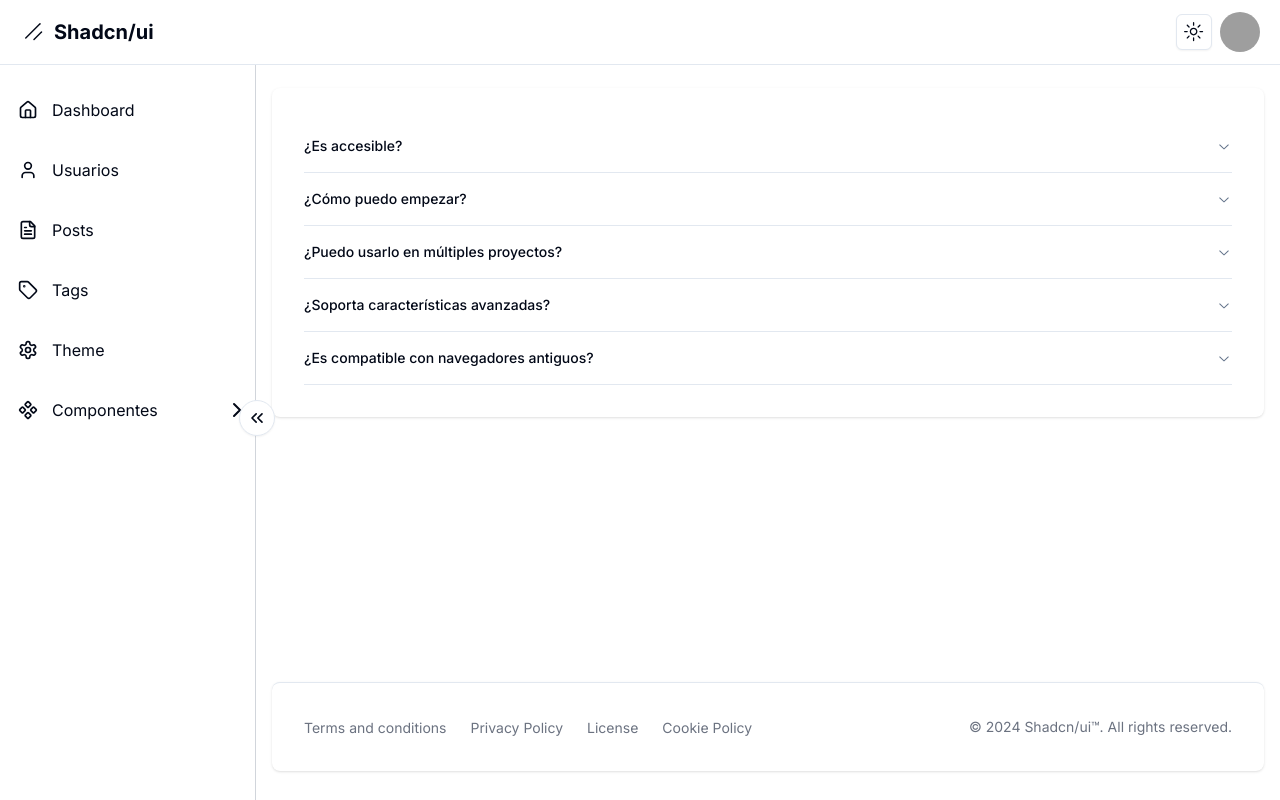
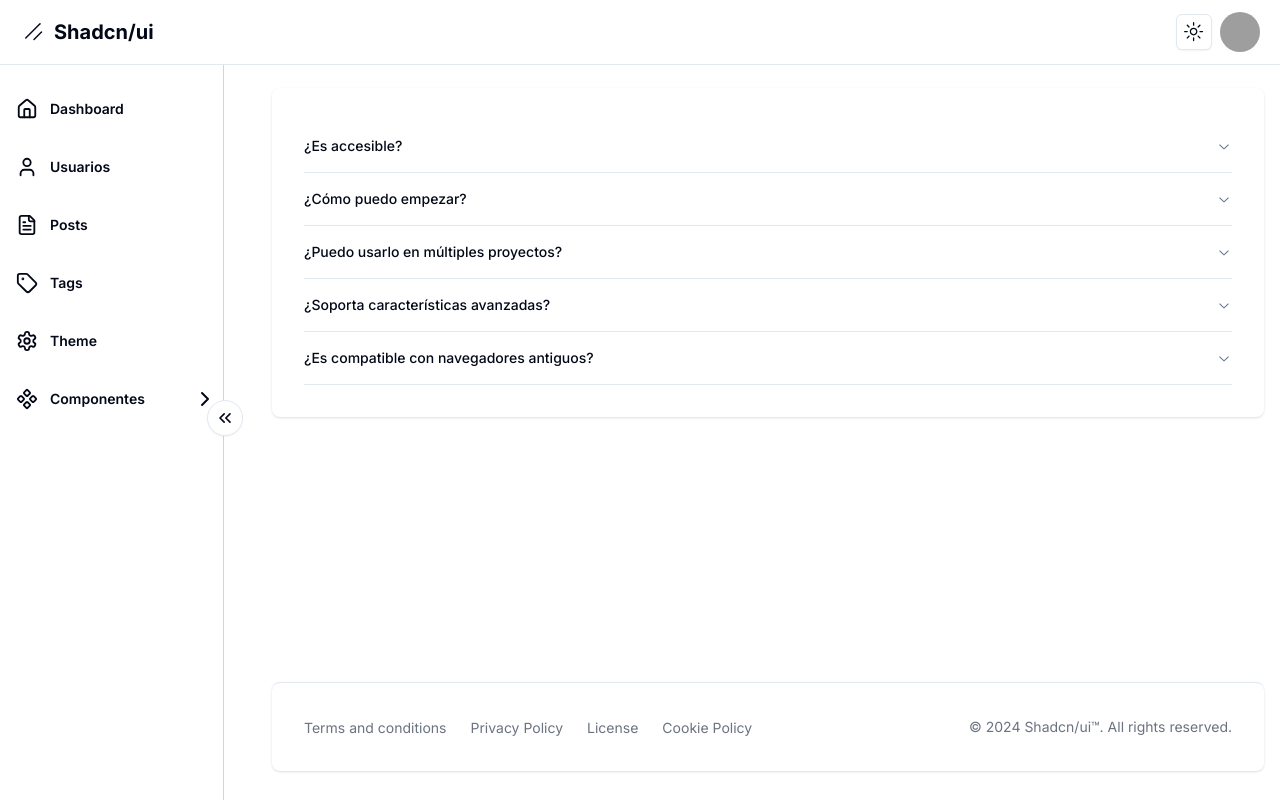
Before and after one commit to Fernixp/SHADCN-DASHBOARD, a Next.js app: page /dashboard/accordion in a window 1280 px wide. Built offline with nearby package versions, Linux system fonts and the light colour scheme; grey boxes are pictures that could not be loaded.

Commit message:
fix: :bug: envolviendo el link en todo el submenu
-no era problema de rendimiento, se clickeaba donde no era :')

```diff
--- a/src/components/layout/sidebar.tsx
+++ b/src/components/layout/sidebar.tsx
@@ -43,7 +43,7 @@ function Sidebar({
           ? "z-21 transition-width duration-75 bg-[hsl(var(--background))]"
           : "fixed hidden z-20 h-full top-0 left-0 pt-16 lg:flex flex-shrink-0 flex-col transition-width duration-300 border-r border-gray-300 dark:border-gray-800"
       } dark:bg-black dark:border-[hsl(var(--border))] ${
-        isCollapsed ? " w-14" : " w-64"
+        isCollapsed ? " w-[54px]" : " w-56"
       }`}
       aria-label="Sidebar"
     >
@@ -53,35 +53,46 @@ function Sidebar({
             <ul className="space-y-2 pb-2">
               {links.map((link) => (
                 <li key={link.href}>
-                  <div
-                    className={`flex justify-between items-center cursor-pointer hover:bg-[hsl(var(--muted))] px-1.5 py-1 ${
-                      link.submenu ? "relative" : ""
-                    } ${
-                      router.includes(link.href) ? "bg-[hsl(var(--muted))]" : ""
-                    } ${isCollapsed ? 'rounded-xl': ''}`}
-                    onClick={() => link.submenu && handleMenuClick(link.name)}
-                  >
                   <Link
                     href={link.href}
-                      className={`text-base capitalize text-[hsl(var(--foreground))] font-normal rounded-lg flex items-center p-[10px]  group ${
-                        link.submenu ? "pr-10" : ""
-                      }`}
                     onClick={() => {
                       if (handleLinkClick) {
                         handleLinkClick(link);
                       }
                     }}
                   >
-                      <link.icon height={20} />
-                      <span className={`${isCollapsed ? 'ml-[16px]':'ml-3'}`}>{link.name}</span>
-                    </Link>
+                    <div
+                      className={`flex justify-between items-center cursor-pointer hover:bg-slate-200 dark:hover:bg-[hsl(var(--muted))] px-1.5 py-1 ${
+                        link.submenu ? "relative" : ""
+                      } ${
+                        router.includes(link.href)
+                          ? "dark:bg-[hsl(var(--muted))]  bg-slate-200"
+                          : ""
+                      } ${isCollapsed ? "rounded-xl" : ""}`}
+                      onClick={() => link.submenu && handleMenuClick(link.name)}
+                    >
+                      <div
+                        className={`text-sm capitalize text-[hsl(var(--foreground))] font-semibold rounded-lg flex items-center p-[10px]  group ${
+                          link.submenu ? "pr-10" : ""
+                        }`}
+                      >
+                        <link.icon size={22} />
+                        <span
+                          className={`${isCollapsed ? "ml-[16px]" : "ml-3"}`}
+                        >
+                          {link.name}
+                        </span>
+                      </div>
                       {/* Mostrar flecha de despliegue solo si hay submenu */}
                       {link.submenu && (
                         <ChevronRight
-                        className={openSubmenu === link.name ? "rotate-90" : ""}
+                          className={
+                            openSubmenu === link.name ? "rotate-90" : ""
+                          }
                         />
                       )}
                     </div>
+                  </Link>
                   {/* Renderiza el submenu si está abierto */}
                   {link.submenu && openSubmenu === link.name && (
                     <ul className="ml-6 mt-1 space-y-1">
@@ -113,6 +124,7 @@ function Sidebar({
           </div>
         </div>
       </div>
+      {!isMobile && (
         <Button
         size="icon"
         variant="outline"
@@ -120,8 +132,8 @@ function Sidebar({
           isMobile ? "hidden" : ""
         }`}
         onClick={() => {
-          if(setIsCollapsed){
-            setIsCollapsed((prev) => !prev)
+          if (setIsCollapsed) {
+            setIsCollapsed((prev) => !prev);
           }
         }}
       >
@@ -129,6 +141,7 @@ function Sidebar({
           className={`h-5 w-5 ${isCollapsed ? "rotate-180" : ""}`}
         />
       </Button>
+      )}
     </aside>
   );
 }
```
Lines whose indentation alone changed are shown as unchanged.
